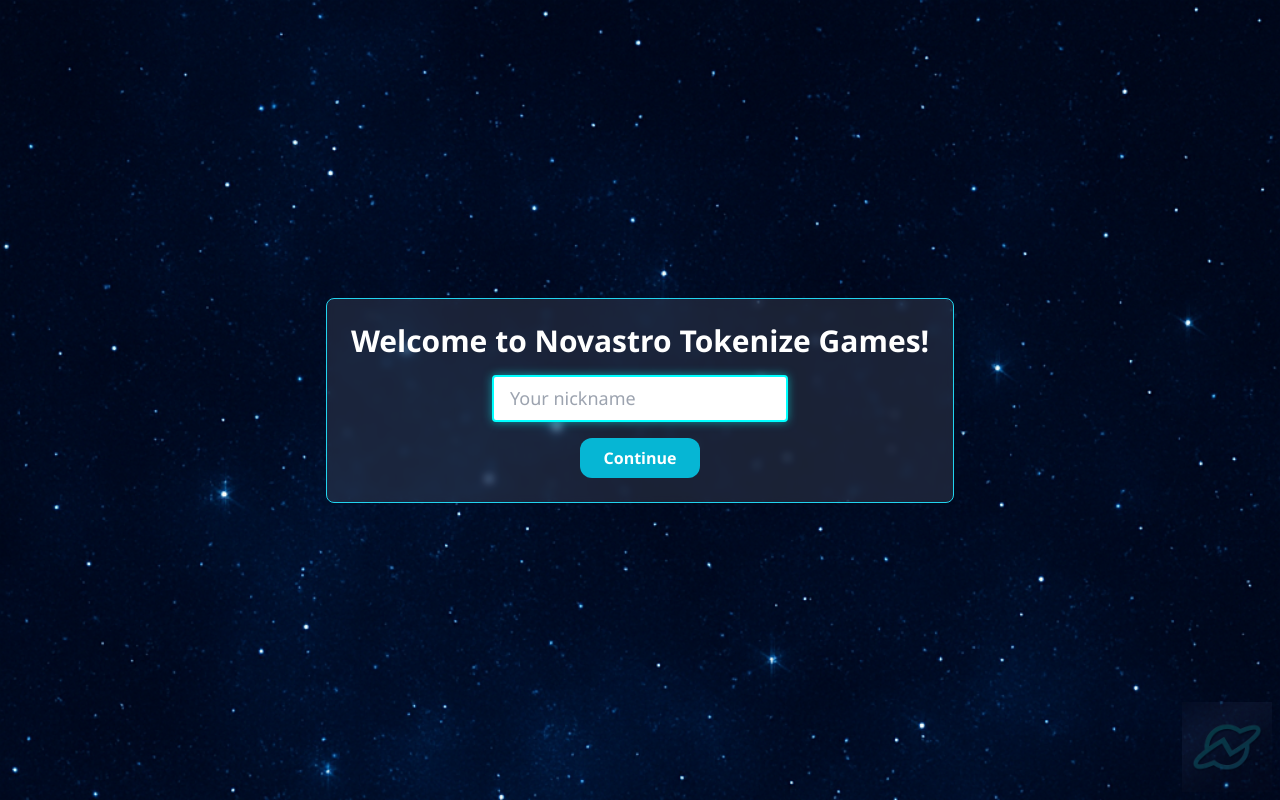
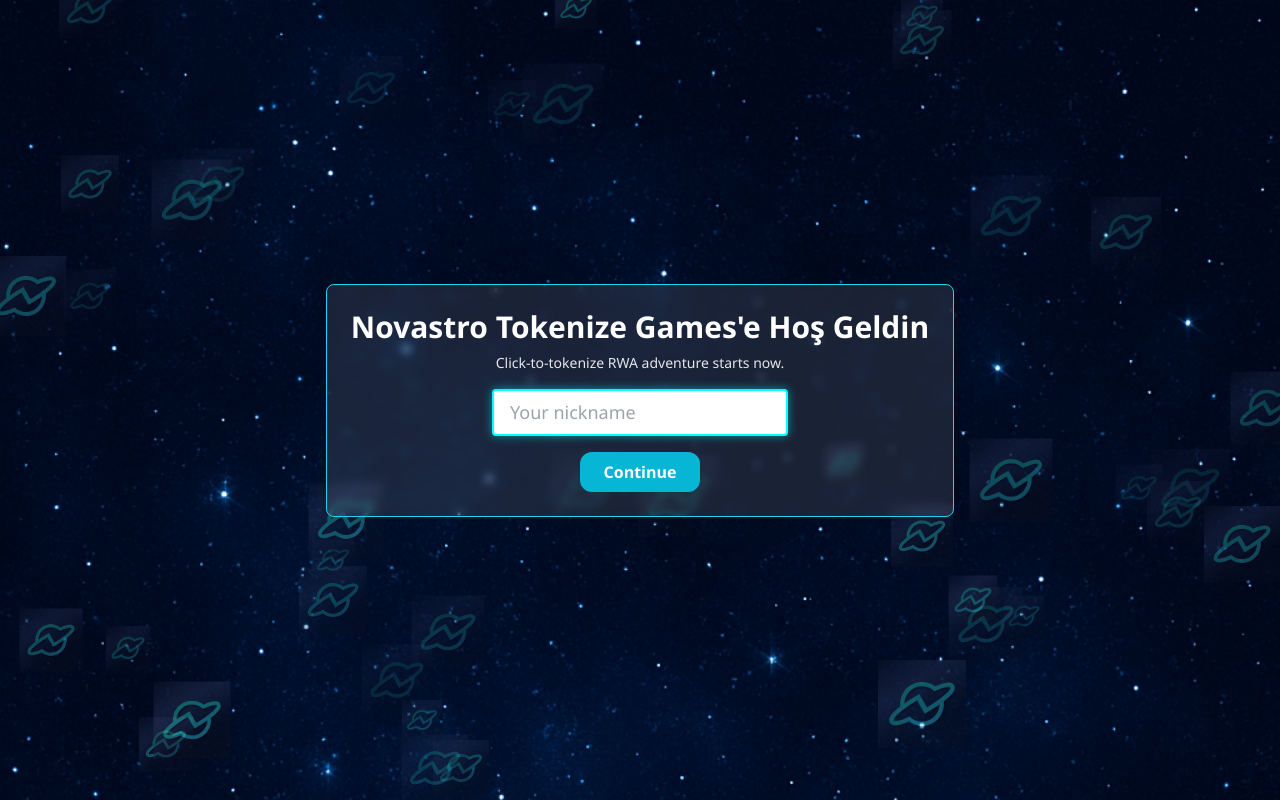
Before and after one commit to traderibo123/gamesnovastro, a Next.js app: page / in a window 1280 px wide. Built offline with nearby package versions, Linux system fonts and the light colour scheme.

Commit message:
Update index.js

```diff
--- a/pages/index.js
+++ b/pages/index.js
@@ -53,7 +53,7 @@
 
   const handleClick = () => {
     if (!isGameRunning || !currentAsset) return;
-    setScore((prev) => prev + currentAsset.points);
+    setScore(prev => prev + currentAsset.points);
     setPointFeedback(`+${currentAsset.points}`);
     setTimeout(() => setPointFeedback(null), 1000);
     spawnAsset();
@@ -71,42 +71,62 @@
         <meta name="description" content="Click to tokenize real-world assets and earn points!" />
         <link rel="icon" href="/favicon.ico" />
       </Head>
+
       <div
-        className="flex flex-col items-center justify-center min-h-screen text-white px-4 relative bg-cover"
+        className="flex flex-col items-center justify-center min-h-screen text-white px-4 relative bg-cover overflow-hidden"
         style={{ backgroundImage: 'url("/assets/stars-bg.jpg")' }}
       >
-        {/* Giriş Ekranı */}
+        {/* 40 Novastro Logos - Background Filigran */}
+        {Array.from({ length: 40 }).map((_, i) => {
+          const top = Math.floor(Math.random() * 100);
+          const left = Math.floor(Math.random() * 100);
+          const size = 40 + Math.floor(Math.random() * 50);
+          const opacity = 10 + Math.floor(Math.random() * 30);
+          return (
+            <Image
+              key={i}
+              src="/assets/novastro-logo.png"
+              alt="Logo"
+              width={size}
+              height={size}
+              className="absolute pointer-events-none z-0"
+              style={{
+                top: `${top}%`,
+                left: `${left}%`,
+                opacity: opacity / 100,
+                transform: 'translate(-50%, -50%)',
+                position: 'absolute'
+              }}
+            />
+          );
+        })}
+
+        {/* Giriş ekranı */}
         {!submitted ? (
-          <form
-            onSubmit={handleNicknameSubmit}
-            className="flex flex-col items-center backdrop-blur-sm p-6 rounded-lg bg-white/10 border border-cyan-400"
-          >
-            <h1 className="text-3xl font-bold mb-4">Welcome to Novastro Tokenize Games!</h1>
+          <form onSubmit={handleNicknameSubmit} className="flex flex-col items-center backdrop-blur-sm p-6 rounded-lg bg-white/10 border border-cyan-400 z-10">
+            <h1 className="text-3xl font-bold mb-2">Novastro Tokenize Games'e Hoş Geldin</h1>
+            <p className="text-sm mb-4 text-center text-gray-200">Click-to-tokenize RWA adventure starts now.</p>
             <input
               type="text"
               value={nickname}
               onChange={(e) => setNickname(e.target.value)}
               placeholder="Your nickname"
               required
-              className="px-4 py-2 text-black rounded"
+              className="px-4 py-2 text-black rounded mb-4"
             />
-            <button
-              type="submit"
-              className="px-6 py-2 bg-cyan-500 text-white rounded-xl font-semibold hover:bg-cyan-400 mt-4"
-            >
+            <button type="submit" className="px-6 py-2 bg-cyan-500 text-white rounded-xl font-semibold hover:bg-cyan-400">
               Continue
             </button>
           </form>
         ) : (
           <>
-            {/* Oyun Alanı */}
-            <h1 className="text-4xl font-bold mb-2 text-center">Tokenize Everything! 🪙</h1>
-            <p className="text-sm mb-2 text-center">Welcome, <span className="font-semibold">{nickname}</span></p>
-            <p className="mb-1">⏳ Time Left: <span className="font-bold">{timeLeft}s</span></p>
-            <p className="mb-4">🏆 Score: <span className="font-bold">{score}</span></p>
+            <h1 className="text-4xl font-bold mb-2 text-center z-10">Tokenize Everything! 🪙</h1>
+            <p className="text-sm mb-2 text-center z-10">Welcome, <span className="font-semibold">{nickname}</span></p>
+            <p className="mb-1 z-10">⏳ Time Left: <span className="font-bold">{timeLeft}s</span></p>
+            <p className="mb-4 z-10">🏆 Score: <span className="font-bold">{score}</span></p>
 
             {isGameRunning && currentAsset && (
-              <div className="flex flex-col items-center">
+              <div className="flex flex-col items-center z-10">
                 <div className="relative mb-3">
                   <Image
                     src={currentAsset.src}
@@ -124,28 +144,20 @@
               </div>
             )}
 
-            {/* Tokenize Butonu */}
             {isGameRunning && (
               <button
                 onClick={handleClick}
-                className="fixed bottom-24 px-6 py-3 bg-yellow-500 text-black rounded-xl font-semibold hover:bg-yellow-400"
+                className="fixed bottom-24 px-6 py-3 bg-yellow-500 text-black rounded-xl font-semibold hover:bg-yellow-400 z-20"
               >
                 Tokenize
               </button>
             )}
 
-            {/* Oyun Bitti Ekranı */}
             {!isGameRunning && timeLeft === 0 && (
-              <div className="text-center mt-6">
+              <div className="text-center mt-6 z-10">
                 <h2 className="text-2xl font-bold mb-2">Game Over!</h2>
                 <p className="mb-2">{nickname}, your score is <span className="font-bold">{score}</span></p>
-                <Image
-                  src="/assets/traderibo.jpg"
-                  alt="Traderibo"
-                  width={60}
-                  height={60}
-                  className="mx-auto rounded-full mb-1"
-                />
+                <Image src="/assets/traderibo.jpg" alt="Traderibo" width={60} height={60} className="mx-auto rounded-full mb-1" />
                 <p className="text-xs text-white opacity-70">Created by Traderibo123</p>
                 <button
                   onClick={startGame}
@@ -156,26 +168,16 @@
               </div>
             )}
 
-            {/* Oyun Başlat */}
             {!isGameRunning && timeLeft === 30 && (
               <button
                 onClick={startGame}
-                className="mt-6 px-6 py-3 bg-green-600 rounded-xl font-bold text-white hover:bg-green-500"
+                className="mt-6 px-6 py-3 bg-green-600 rounded-xl font-bold text-white hover:bg-green-500 z-10"
               >
                 Start Game
               </button>
             )}
           </>
         )}
-
-        {/* Filigran Novastro Logosu */}
-        <Image
-          src="/assets/novastro-logo.png"
-          alt="Novastro Logo"
-          width={90}
-          height={90}
-          className="absolute bottom-2 right-2 opacity-20 pointer-events-none"
-        />
       </div>
     </>
   );
```
